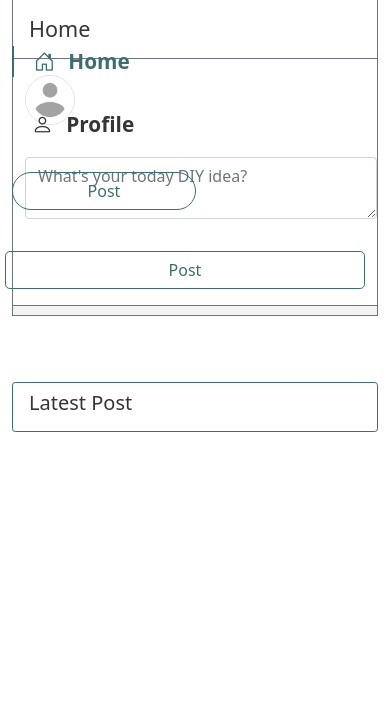
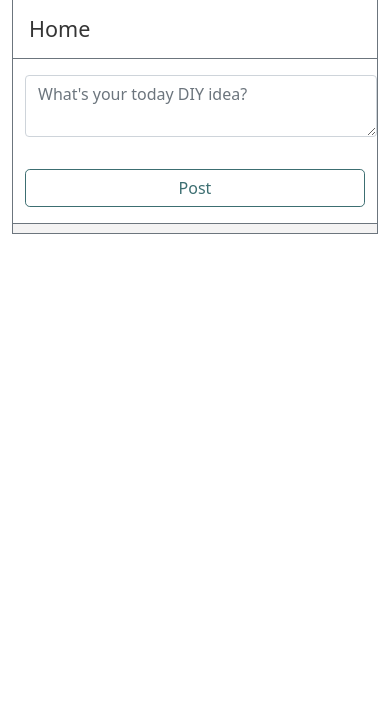
Before and after one commit to m-amirazmi/django-scoial-app, a Django app: page / in a window 390 px wide. Shown: the top 722 px of the page. Run offline with Django 3.2, Linux system fonts and the light colour scheme; the visitor is signed in with stand-in values (Sample User, id 1); data that the repository does not hold is empty; some libraries are stand-ins or nearby versions.

Commit message:
a little responsive

```diff
--- a/templates/base.html
+++ b/templates/base.html
@@ -19,7 +19,7 @@
     <section class="container">
         <div class="row">
             <!-- SIDEBAR -->
-            <div class="col-md-2">
+            <div id="left-sidebar" class="col-md-2">
                 {% include 'partials/_sidebar.html' %}
             </div>
 
@@ -33,7 +33,7 @@
                 {% if 'register' not in request.path and 'login' not in request.path %}
             </div>
             <!-- RIGHT SIDE -->
-            <div class="col-md-3">
+            <div id="right-sidebar" class="col-md-3">
                 {% include 'partials/_rightside.html' %}
             </div>
         </div>
@@ -41,7 +41,14 @@
     {% endif %}
 
 
-
+    <script>
+        const left = document.getElementById('left-sidebar')
+        const right = document.getElementById('right-sidebar')
+        if (window.innerWidth < 700) {
+            left.classList.add('d-none')
+            right.classList.add('d-none')
+        }
+    </script>
 
 
 
--- a/templates/pages/index.html
+++ b/templates/pages/index.html
@@ -12,7 +12,7 @@
         <form action="{% url 'posts-create' %}" method="POST">
             {% csrf_token %}
             <div class="row">
-                <div class="col-md-1 ps-4 my-3 align-self-center">
+                <div class="col-md-1 ps-4 my-3 align-self-center d-md-block d-none">
                     <img src="{% static 'images/avatar.png' %}" class="border rounded-circle" alt=" avatar.png" width="50px">
                 </div>
                 <div class="col-md-9 ps-4">
@@ -20,7 +20,7 @@
                         <textarea class="post form-control" name="post" placeholder="What's your today DIY idea?"></textarea>
                     </div>
                 </div>
-                <div class="col-md-2 my-3 ps-1 pe-4">
+                <div class="col-md-2 my-3 px-4 ps-md-1 pe-md-4">
                     <button type="submit" class="btn btn-outline-primary rounded-3 w-100 h-100">Post</button>
                 </div>
             </div>
```
